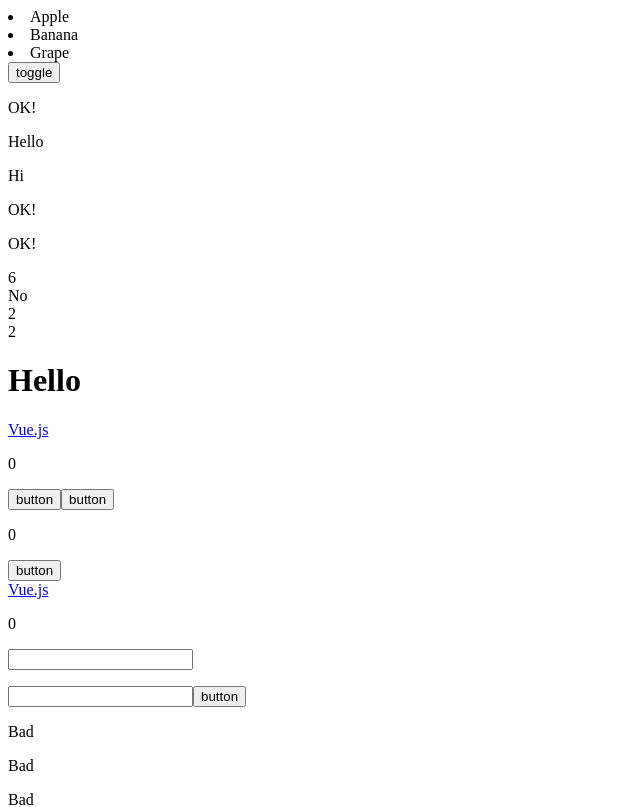
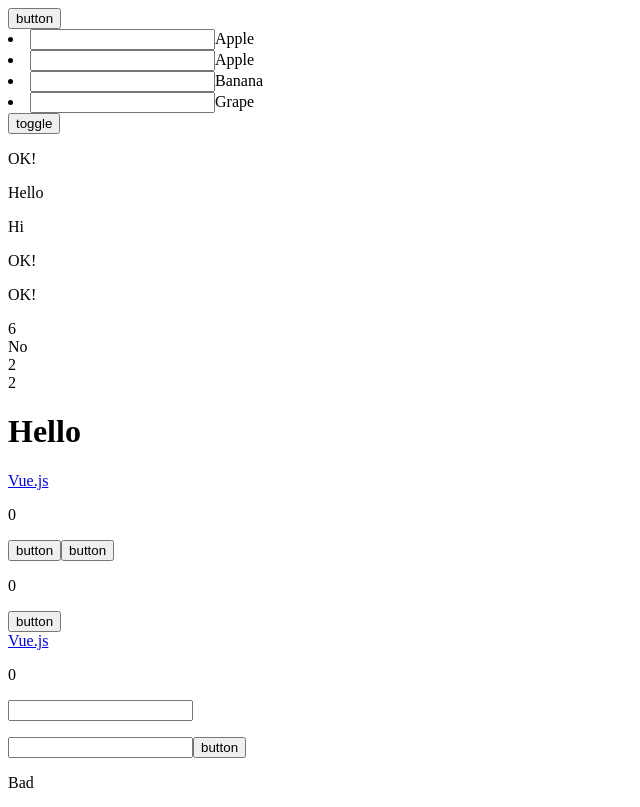
Before and after one commit to reo0306/vue-practise, a Vue app in the folder vue-lesson/: page / in a window 1280 px wide. Shown: the top 807 px of the page, without its empty margins (0-640 px from the left). Built offline with nearby package versions, Linux system fonts and the light colour scheme; the HTML template or start-up script is replaced by a standard one.

Commit message:
update v-for

```diff
--- a/vue-lesson/src/App.vue
+++ b/vue-lesson/src/App.vue
@@ -110,12 +110,18 @@ function toggleClass() {
 
 const ok = ref(true);
 const maybeOk = ref(false);
-const fruits = ref(['Apple', 'Banana', 'Grape']);
+const fruits = ref([
+  { id: 1, name: 'Apple' },
+  { id: 2, name: 'Apple' },
+  { id: 3, name: 'Banana' },
+  { id: 4, name: 'Grape' },
+]);
 </script>
 
 <template>
   <!-- v-for -->
-  <li v-for="fruit in fruits">{{ fruit }}</li>
+   <button @click="fruits.shift()">button</button>
+  <li v-for="fruit in fruits" :key="fruit.id"><input type="text" />{{ fruit.name }}</li>
 
   <!-- v-if, v-else-if v-else -->
   <button @click="ok = !ok">toggle</button>
```
